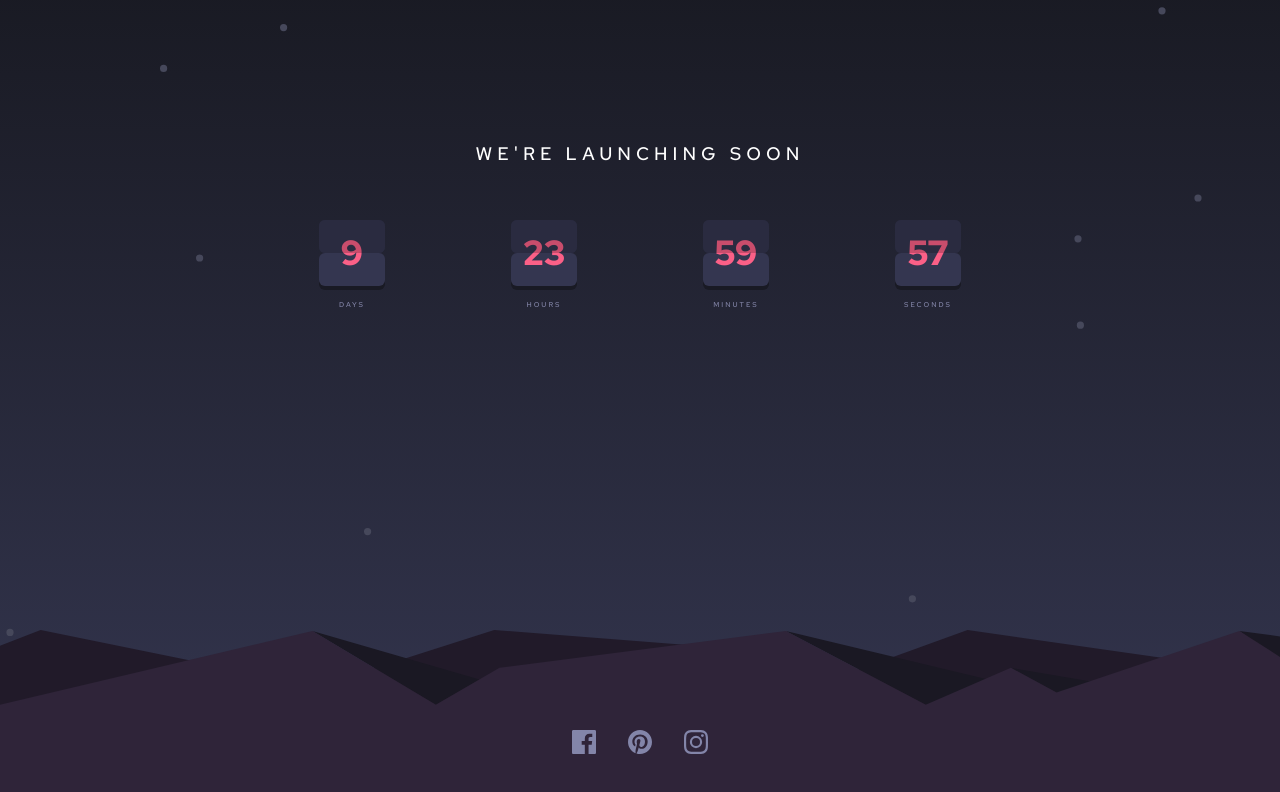
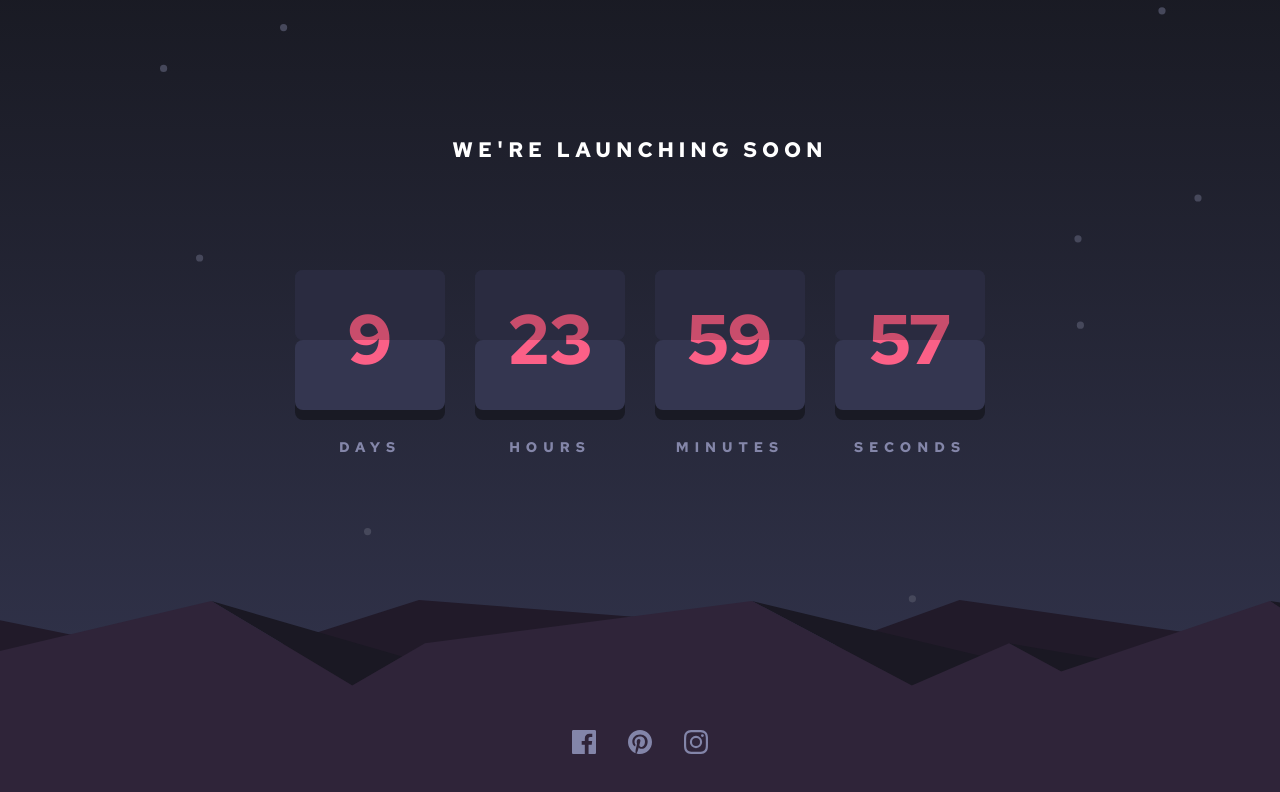
Before and after one commit to bmhan319/countdown-timer, a React (Create React App) app: page / in a window 1280 px wide. Shown: the top 792 px of the page. Built offline with nearby package versions, Linux system fonts and the light colour scheme.

Commit message:
finished responsiveness

```diff
--- a/src/css/main.css
+++ b/src/css/main.css
@@ -1,6 +1,6 @@
 .mainComponent {
   width: 100%;
-  max-width: 690px;
+  max-width: 400px;
   margin: 0 auto;
   padding: 142px 24px;
 }
@@ -15,9 +15,10 @@
   margin-bottom: 54px;
 }
 
-@media screen and (min-width: 1440px) {
+@media screen and (min-width: 800px) {
   .mainComponent {
     padding: 138px 0px;
+    max-width: 690px;
   }
 
   .heading {
--- a/src/css/social.css
+++ b/src/css/social.css
@@ -31,7 +31,7 @@
   fill: var(--Red);
 }
 
-@media screen and (min-width: 1440px) {
+@media screen and (min-width: 800px) {
   .socialComponent {
     height: 200px;
   }
--- a/src/css/timer.css
+++ b/src/css/timer.css
@@ -91,7 +91,7 @@
   transform: rotateX(0deg);
 }
 
-@media screen and (min-width: 1440px) {
+@media screen and (min-width: 800px) {
   .timeContainer {
     margin-bottom: 28px;
   }
```
